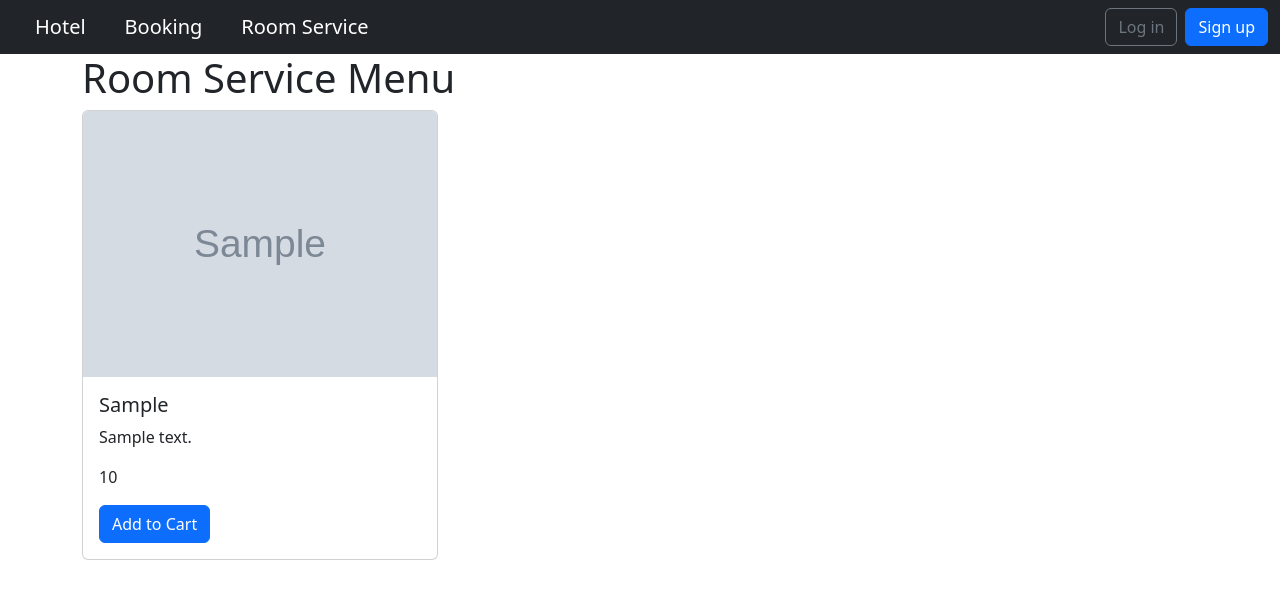
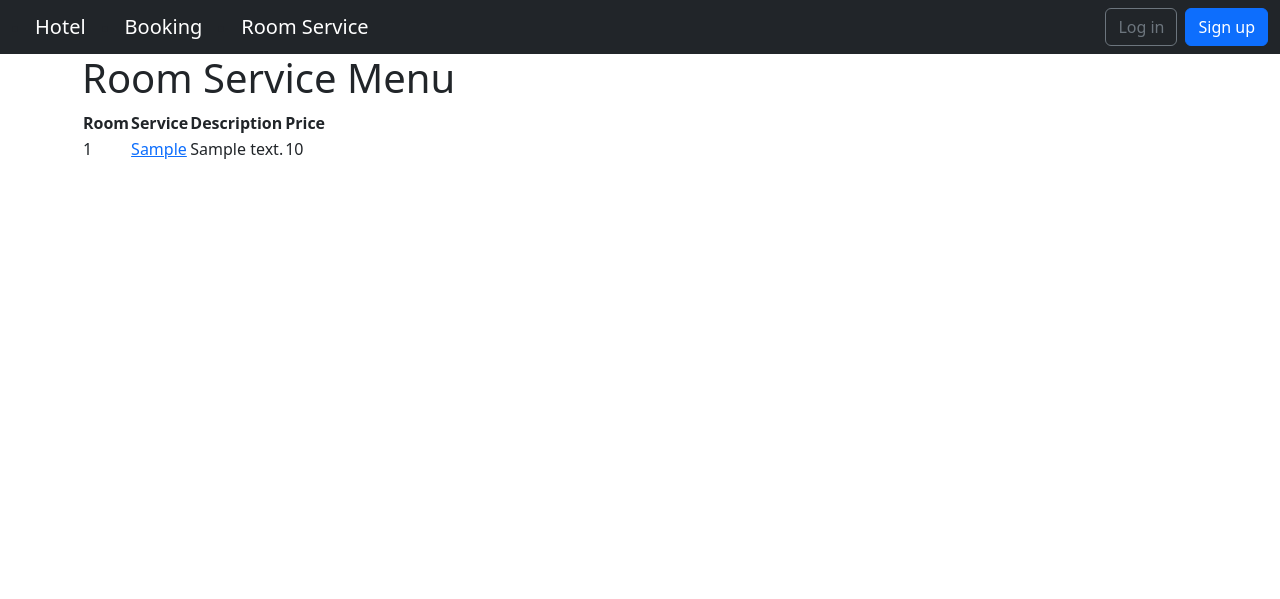
Before and after one commit to KlaudiuszZakowany/Hotel-Website, a Django app: template room_service/templates/service_list.html in a window 1280 px wide. Shown: the top 599 px of the page. Run offline with Django 3.2, Linux system fonts and the light colour scheme; the template is opened without the code that fills it: most values are stand-ins (such as "Sample title", 1, 10 or a date in 2020); grey boxes marked "Sample" are stand-in pictures.

Commit message:
fixing services

```diff
--- a/room_service/templates/service_list.html
+++ b/room_service/templates/service_list.html
@@ -1,26 +1,23 @@
 {% extends 'base.html' %}
 
-{% block title %}Room Service {% endblock %}
 
 {% block content %}
 <h1>Room Service Menu</h1>
 
-<div class="row">
+<table>
+    <tr>
+        <th>Room</th>
+        <th>Service</th>
+        <th>Description</th>
+        <th>Price</th>
+    </tr>
     {% for service in services %}
-    <div class="col-md-4">
-        <div class="card mb-4">
-            {% if service.image %}
-                <img src="{{service.image.url}}" class="card-img-top" alt="{{service.service_type}}">
-            {% endif %}
-            <div class="card-body">
-                <h5 class="card-title">{{ service.service_type }}</h5>
-                <p class="card-text">{{ service.description }}</p>
-                <p class="card-text">{{ service.price }}</p>
-                <a href="#" class="btn btn-primary">Add to Cart</a>
-            </div>
-        </div>
-    </div>
+    <tr>
+        <td>{{ service.room_number }}</td>
+        <td><a href="{% url 'service_detail' service.pk %}">{{ service.service_type }}</a></td>
+        <td>{{ service.description|truncatewords:10 }}</td>
+        <td>{{ service.price }}</td>
+    </tr>
     {% endfor %}
-</div>
-
+</table>
 {% endblock %}
--- a/room_service/urls.py
+++ b/room_service/urls.py
@@ -2,7 +2,7 @@ from django.urls import path, include
 from . import views
 
 urlpatterns = [
-    path('', views.request_service, name = 'request_service'),
-    path('list/', views.service_list, name = 'service_list'),
+    path('', views.service_list, name = 'service_list'),
+    path('<int:pk>/', views.service_detail, name = 'service_detail'),
 
 ]
--- a/room_service/views.py
+++ b/room_service/views.py
@@ -24,4 +24,8 @@ def request_service(request):
 
 def service_list(request):
     services = RoomService.objects.all()
-    return render(request, 'service_list.html', {'services' : services})
+    return render(request, 'room_service/service_list.html', {'services' : services})
+
+def service_detail(request, pk):
+    service = get_object_or_404(RoomService, pk=pk)
+    return render(request, 'room_service/service_detail.html.html', {'service': service})
```
Also changed, not shown: room_service/templates/service_detail.html (added, +26 -0 lines).
